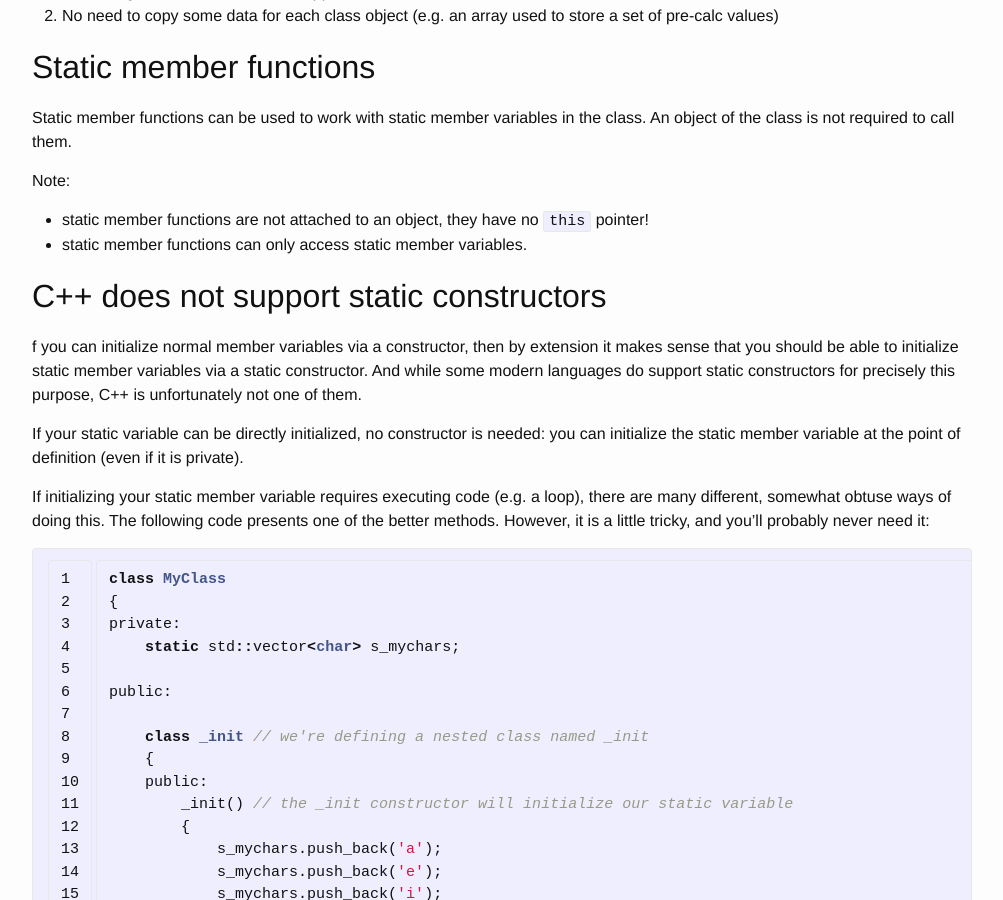
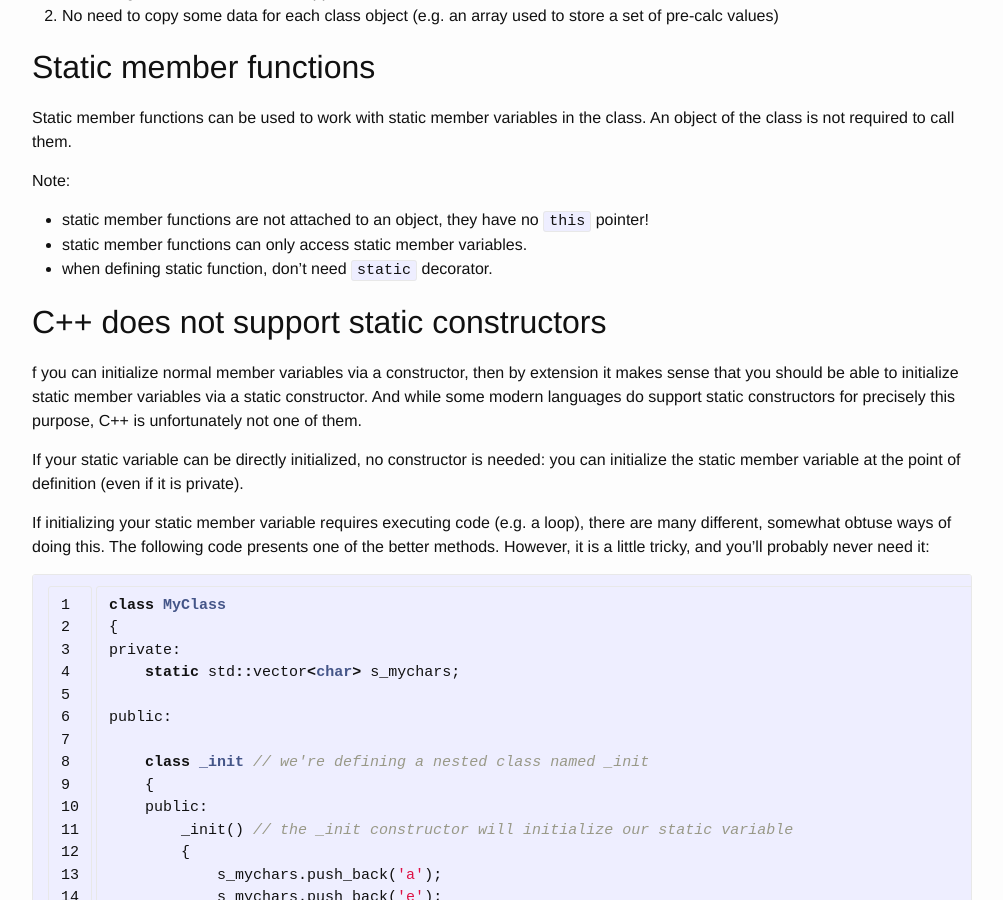
Before and after one commit to magodo/magodo.github.io-old, a Jekyll site: the page built from _posts/2016-02-14-basic-object-oriented-programming.md, in a window 1280 px wide and 900 px high, scrolled down 16491 px. Shown: the whole window, without its empty margins (138-1141 px from the left). Built offline with Jekyll 4.4.1, drawn with Linux system fonts in a browser that asks for light colours.

Commit message:
static func at definition

```diff
--- a/_posts/2016-02-14-basic-object-oriented-programming.md
+++ b/_posts/2016-02-14-basic-object-oriented-programming.md
@@ -648,6 +648,7 @@ Note:
 
 * static member functions are not attached to an object, they have no `this` pointer!
 * static member functions can only access static member variables.
+* when defining static function, don't need `static` decorator.
 
 ## C++ does not support static constructors
 
```
